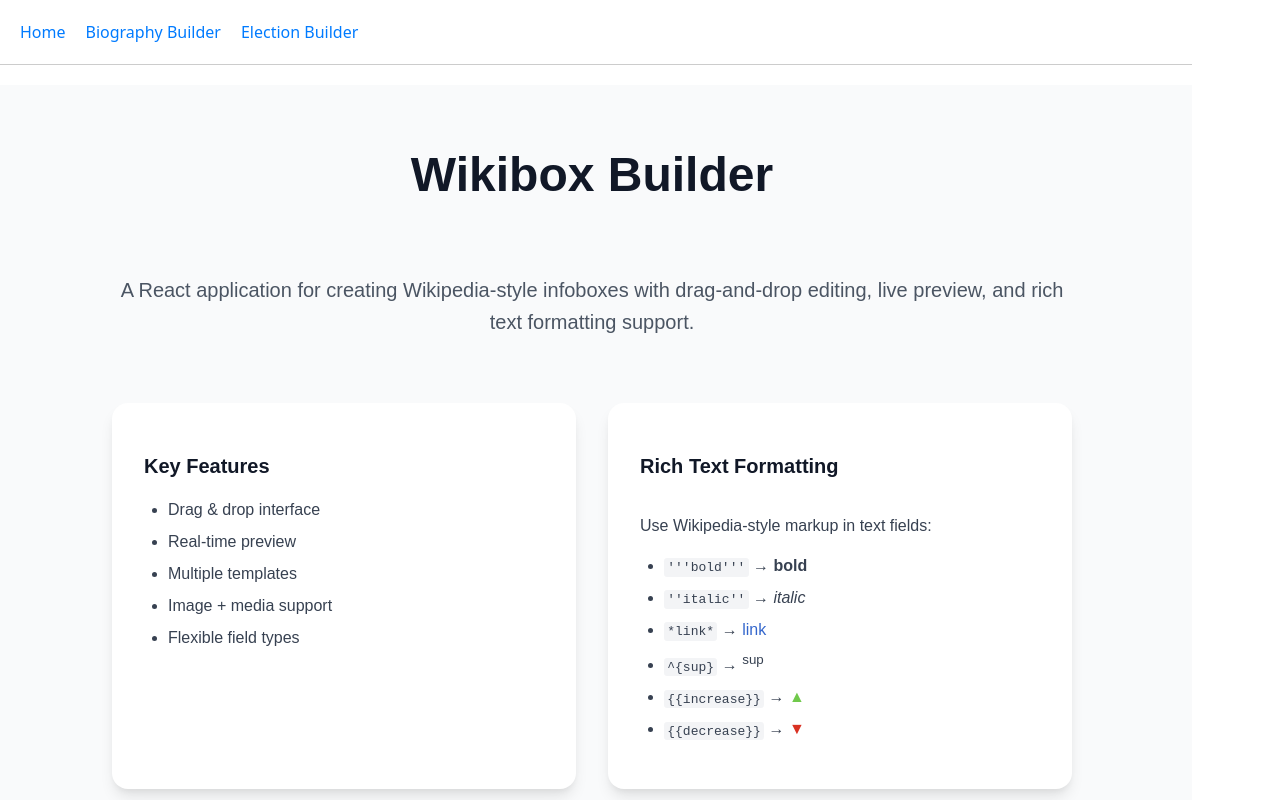
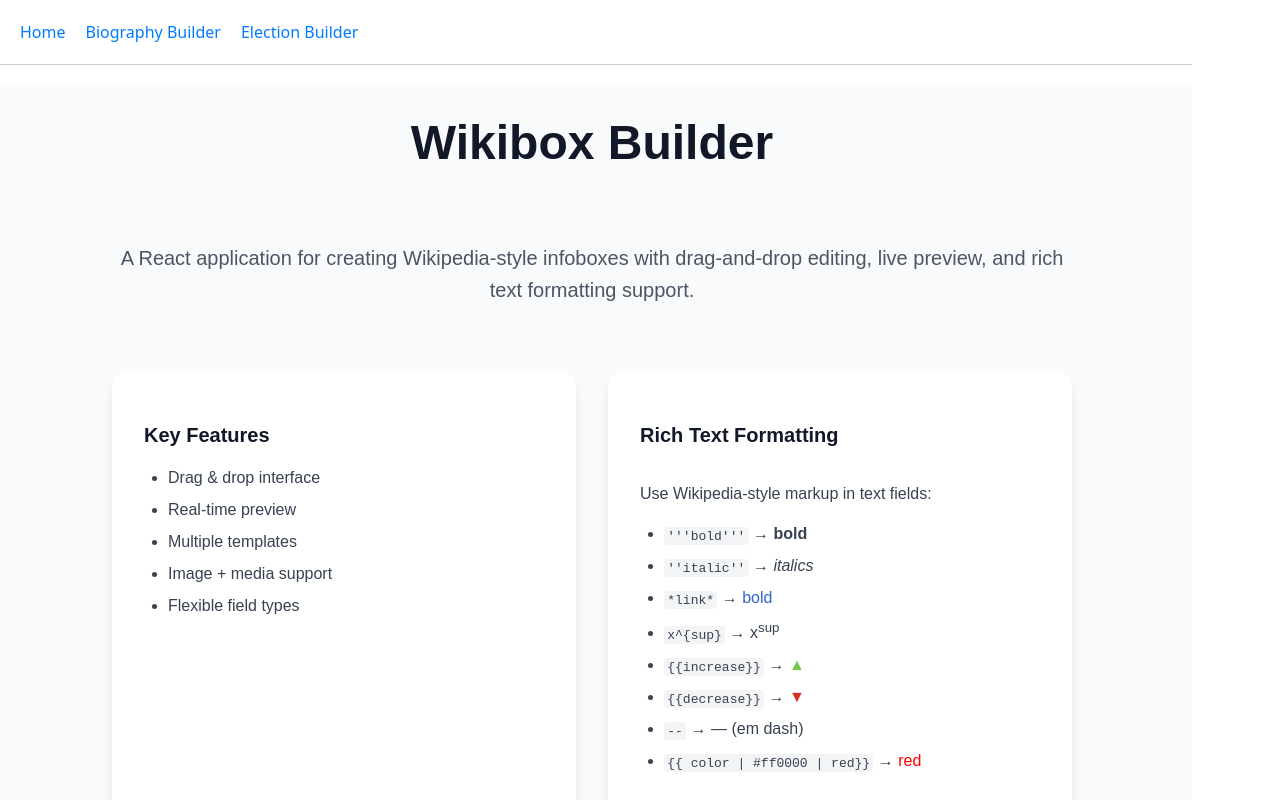
Before and after one commit to Ishancorp/wikipedia-infobox-builder, a React (Vite) app: page / in a window 1280 px wide. Shown: the top 800 px of the page. Built offline with nearby package versions, Linux system fonts and the light colour scheme.

Commit message:
Added color as a feature

```diff
--- a/src/infoboxes/components/dropzone/FieldsImage/FieldsImage.jsx
+++ b/src/infoboxes/components/dropzone/FieldsImage/FieldsImage.jsx
@@ -66,7 +66,7 @@ export default function FieldsImage({ field, imageUpload, onUrlChange, onClickCa
                 Show Caption
               </label>
               {field.showCaption && (
-                <input
+                <textarea
                   className="wikibox-field-input wikibox-caption-input"
                   type="text"
                   placeholder="Enter caption"
--- a/src/infoboxes/helpers/helpers.jsx
+++ b/src/infoboxes/helpers/helpers.jsx
@@ -1,82 +1,100 @@
 const parseTextWithSpans = (text) => {
-  // Replace escaped asterisks with a placeholder
   const placeholder = "__AST__";
   const safeText = text.replace(/\\\*/g, placeholder);
 
   const parseSegment = (segment) => {
-    // Handle escaped superscript: \^{...} -> raw ^{...}
+    if (!segment) return null;
+
+    // 1. Escaped superscript: \^{...}
     const escapedSupMatch = segment.match(/\\\^\{([^}]+)\}/);
     if (escapedSupMatch) {
       const before = segment.slice(0, escapedSupMatch.index);
-      const raw = `^{${escapedSupMatch[1]}}`; // keep it literal
+      const raw = `^{${escapedSupMatch[1]}}`;
       const after = segment.slice(escapedSupMatch.index + escapedSupMatch[0].length);
       return (
         <>
-          {before && parseSegment(before)}
+          {parseSegment(before)}
           {raw}
-          {after && parseSegment(after)}
+          {parseSegment(after)}
         </>
       );
     }
 
-    // Handle real superscript: ^{...}
+    // 2. Real superscript: ^{...}
     const supMatch = segment.match(/\^\{([^}]+)\}/);
     if (supMatch) {
       const before = segment.slice(0, supMatch.index);
       const after = segment.slice(supMatch.index + supMatch[0].length);
       return (
         <>
-          {before && parseSegment(before)}
+          {parseSegment(before)}
           <sup>{parseSegment(supMatch[1])}</sup>
-          {after && parseSegment(after)}
+          {parseSegment(after)}
         </>
       );
     }
 
-    // Handle escaped caret: \^ -> ^
+    // 3. Escaped caret: \^
     if (segment.includes("\\^")) {
       return segment.replace(/\\\^/g, "^");
     }
 
-    // Handle {{increase}} and {{decrease}}
-    if (segment.includes("{{increase}}") || segment.includes("{{decrease}}")) {
-      const parts = segment.split(/({{increase}}|{{decrease}})/);
+    // 4. Handle {{...}} markers
+    const curlyRegex = /\{\{\s*(color\s*\|[^|]+\|[^}]+|increase|decrease)\s*\}\}/;
+    const curlyMatch = segment.match(curlyRegex);
+    if (curlyMatch) {
+      const before = segment.slice(0, curlyMatch.index);
+      const marker = curlyMatch[1].trim();
+      const after = segment.slice(curlyMatch.index + curlyMatch[0].length);
+
+      if (/^color/i.test(marker)) {
+        // {{ color | #hex | text }}
+        const [, color, innerText] =
+          marker.match(/^color\s*\|\s*([^|]+)\s*\|\s*(.+)$/i) || [];
         return (
           <>
-          {parts.map((part, i) => {
-            if (part === "{{increase}}") {
-              return (
-                <span key={i} className="increase">
-                  ▲
+            {parseSegment(before)}
+            <span style={{ color: color?.trim() }}>
+              {parseSegment(innerText?.trim())}
             </span>
-              );
-            }
-            if (part === "{{decrease}}") {
-              return (
-                <span key={i} className="decrease">
-                  ▼
-                </span>
-              );
-            }
-            return parseSegment(part); // keep parsing the rest
-          })}
+            {parseSegment(after)}
           </>
         );
       }
 
-    // Find the first occurrence of any marker
+      if (marker === "increase") {
+        return (
+          <>
+            {parseSegment(before)}
+            <span className="increase">▲</span>
+            {parseSegment(after)}
+          </>
+        );
+      }
+
+      if (marker === "decrease") {
+        return (
+          <>
+            {parseSegment(before)}
+            <span className="decrease">▼</span>
+            {parseSegment(after)}
+          </>
+        );
+      }
+    }
+
+    // 5. Bold/italic/linktext markers
     const markers = [
-      { regex: /\*([^*]+)\*/, className: "linktext", length: 1 },
-      { regex: /'''([^']+)'''/, tag: "strong", length: 3 },
-      { regex: /''([^'']+)''/, tag: "em", length: 2 }
+      { regex: /\*([^*]+)\*/, className: "linktext" },
+      { regex: /'''([^']+)'''/, tag: "strong" },
+      { regex: /''([^']+)''/, tag: "em" },
     ];
 
-    // Find the earliest marker
     let earliestMatch = null;
     let earliestIndex = Infinity;
     let matchedMarker = null;
 
-    markers.forEach(marker => {
+    markers.forEach((marker) => {
       const match = segment.match(marker.regex);
       if (match && match.index < earliestIndex) {
         earliestMatch = match;
@@ -85,22 +103,18 @@ const parseTextWithSpans = (text) => {
       }
     });
 
-    if (!earliestMatch) {
-      // No markers found, return plain text with placeholders restored
-      return segment
-        .replace(new RegExp(placeholder, "g"), "*")
-        .replace(/--/g, "—");
-    }
-
-    const beforeMatch = segment.slice(0, earliestIndex);
+    if (earliestMatch) {
+      const before = segment.slice(0, earliestIndex);
       const matchedText = earliestMatch[1];
-    const afterMatch = segment.slice(earliestIndex + earliestMatch[0].length);
+      const after = segment.slice(earliestIndex + earliestMatch[0].length);
 
       const parsedInner = parseSegment(matchedText);
+      let wrappedContent;
 
-    let wrappedContent;
       if (matchedMarker.className) {
-      wrappedContent = <span className={matchedMarker.className}>{parsedInner}</span>;
+        wrappedContent = (
+          <span className={matchedMarker.className}>{parsedInner}</span>
+        );
       } else {
         const Tag = matchedMarker.tag;
         wrappedContent = <Tag>{parsedInner}</Tag>;
@@ -108,11 +122,17 @@ const parseTextWithSpans = (text) => {
 
       return (
         <>
-        {beforeMatch && parseSegment(beforeMatch)}
+          {parseSegment(before)}
           {wrappedContent}
-        {afterMatch && parseSegment(afterMatch)}
+          {parseSegment(after)}
         </>
       );
+    }
+
+    // 6. Plain text: restore placeholders & replace --
+    return segment
+      .replace(new RegExp(placeholder, "g"), "*")
+      .replace(/--/g, "—");
   };
 
   return parseSegment(safeText);
--- a/src/infoboxes/homepage/HomePage.jsx
+++ b/src/infoboxes/homepage/HomePage.jsx
@@ -1,4 +1,6 @@
 import './HomePage.css'
+import helpers from '../helpers/helpers';
+const { parseTextWithSpans } = helpers;
 
 export default function HomePage() {
   return (
@@ -40,22 +42,28 @@ export default function HomePage() {
             </p>
             <ul>
               <li>
-                <code>'''bold'''</code> → <b>bold</b>
+                <code>'''bold'''</code> → {parseTextWithSpans(`'''bold'''`)}
               </li>
               <li>
-                <code>''italic''</code> → <i>italic</i>
+                <code>''italic''</code> → {parseTextWithSpans(`''italics''`)}
               </li>
               <li>
-                <code>*link*</code> → <span className="linktext">link</span>
+                <code>*link*</code> → {parseTextWithSpans(`*bold*`)}
               </li>
               <li>
-                <code>^{"{sup}"}</code> → <sup>sup</sup>
+                <code>x^{"{sup}"}</code> → {parseTextWithSpans(`x^{sup}`)}
               </li>
               <li>
-                <code>{"{{increase}}"}</code> → <span className="increase">▲</span>
+                <code>{"{{increase}}"}</code> → {parseTextWithSpans(`{{increase}}`)}
               </li>
               <li>
-                <code>{"{{decrease}}"}</code> → <span className="decrease">▼</span>
+                <code>{"{{decrease}}"}</code> → {parseTextWithSpans(`{{decrease}}`)}
+              </li>
+              <li>
+                <code>{"--"}</code> → {parseTextWithSpans(`--`)} (em dash)
+              </li>
+              <li>
+                <code>{"{{ color | #ff0000 | red}}"}</code> → {parseTextWithSpans(`{{ color | #ff0000 | red}}`)}
               </li>
             </ul>
           </div>
--- a/src/jsons/allFieldTypes.json
+++ b/src/jsons/allFieldTypes.json
@@ -18,7 +18,7 @@
             {
               "type": "singletext",
               "label": "Description",
-              "value": "'''In office'''\\nMarch 12, 2022 -- March 14, 2024"
+              "value": "'''In office'''\nMarch 12, 2022 -- March 14, 2024"
             },
             {
               "type": "text",
@@ -52,7 +52,7 @@
             {
               "type": "text",
               "label": "Born",
-              "value": "Squire Payne\\nMay 5, 1954\\n*New Cat City*, *New Cat State*, *United Cats*"
+              "value": "Squire Payne\nMay 5, 1954\n*New Cat City*, *New Cat State*, *United Cats*"
             },
             {
               "type": "text",
@@ -101,7 +101,7 @@
             {
               "type": "text",
               "label": "Branch/service",
-              "value": "*United Cats Volunteers*\\n(*United Cats Army*)"
+              "value": "*United Cats Volunteers*\n(*United Cats Army*)"
             },
             {
               "type": "text",
@@ -220,7 +220,7 @@
             {
               "type": "singletext",
               "label": "Single Text",
-              "value": "538 members of the *Electoral College*\\n270 electoral votes needed to win"
+              "value": "538 members of the *Electoral College*\n270 electoral votes needed to win"
             },
             {
               "type": "singletext",
@@ -604,7 +604,7 @@
               "label": " ",
               "position": "single",
               "value": "https://upload.wikimedia.org/wikipedia/commons/thumb/2/24/ElectoralCollege2008.svg/2560px-ElectoralCollege2008.svg.png",
-              "caption": "Presidential election results map. Blue denotes states won by Obama/Biden and red denotes those won by McCain/Palin. Numbers indicate *electoral votes* cast by each state and the District of Columbia.",
+              "caption": "Presidential election results map. {{ color | #3333FF | Blue }} denotes states won by Obama/Biden and {{ color | #E81B23 | red }} denotes those won by McCain/Palin. Numbers indicate *electoral votes* cast by each state and the District of Columbia.",
               "showCaption": true,
               "columnIndex": 1
             },
@@ -626,9 +626,9 @@
               "type": "electionfooter",
               "position": "binary",
               "value": {
-                "first": "*George W. Bush*\\n*Republican*",
+                "first": "*George W. Bush*\n*Republican*",
                 "middle": "",
-                "last": "*Barack Obama*\\n*Democratic*"
+                "last": "*Barack Obama*\n*Democratic*"
               }
             }
           ]
--- a/src/jsons/lastUpdated.json
+++ b/src/jsons/lastUpdated.json
@@ -1,3 +1,3 @@
 {
-  "lastUpdated": "2025-08-26 17:30:18 -0700"
+  "lastUpdated": "2025-08-26 17:51:45 -0700"
 }
```
Also changed, not shown: 1 other file (tests, documents, lock files or other folders). Lines whose indentation alone changed are shown as unchanged.
